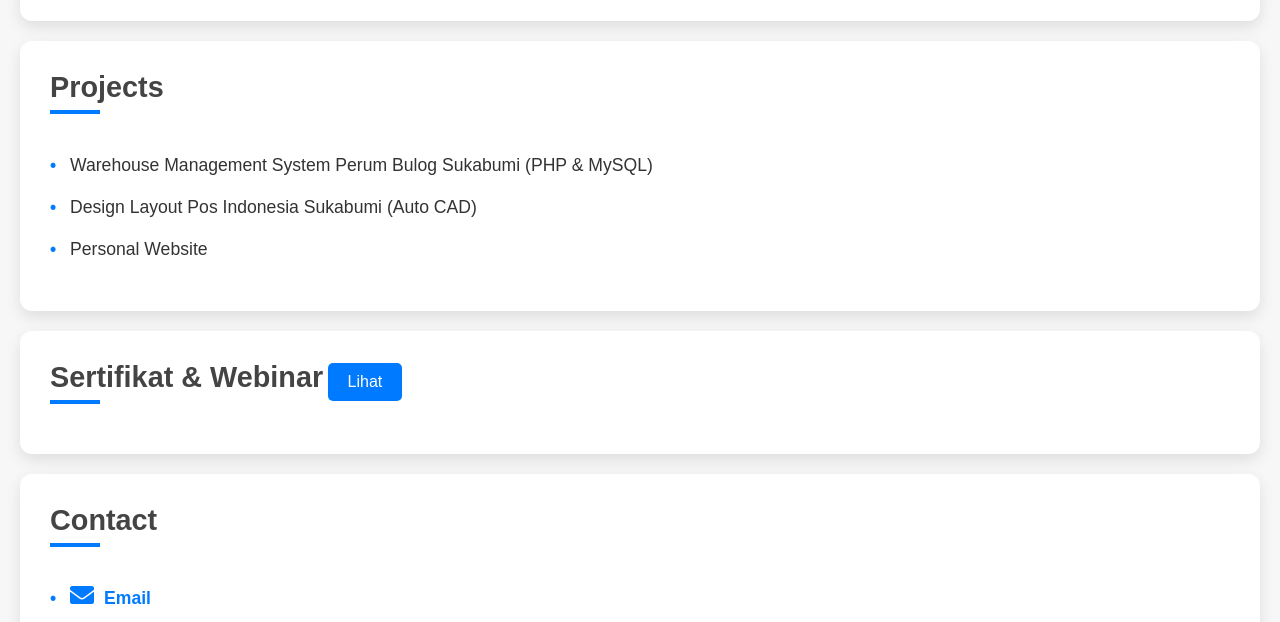
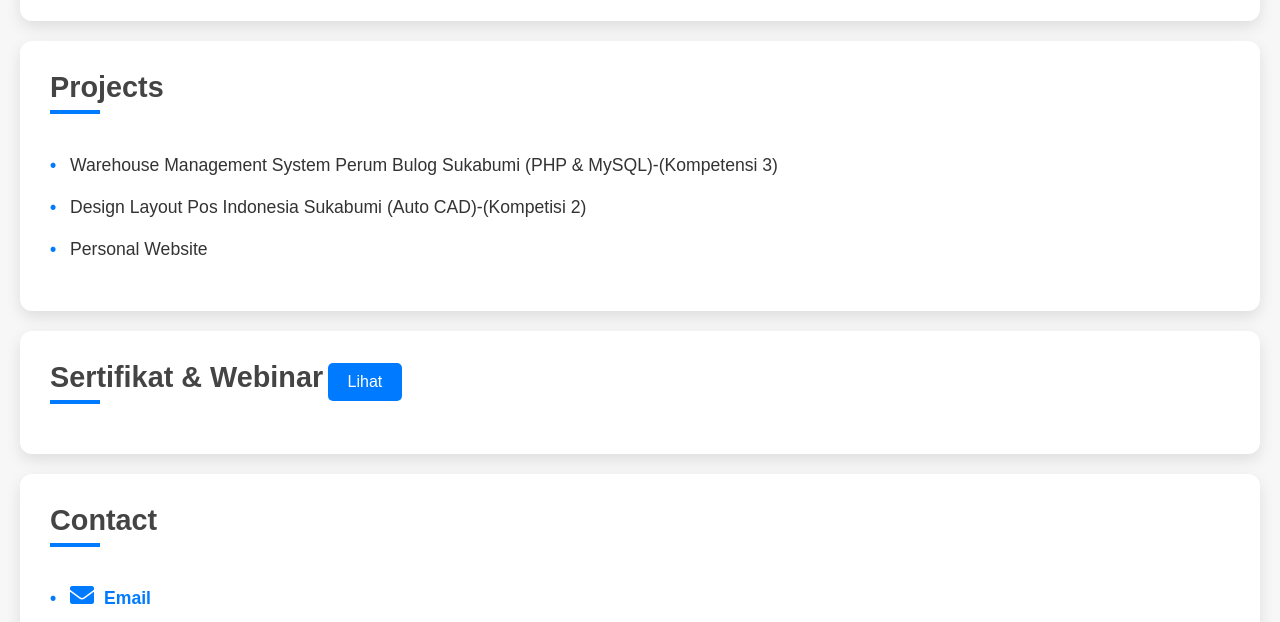
Before and after one commit to rifan1402/CV, a plain HTML site: page index.html in a window 1280 px wide. Shown: the part 1527-2149 px from the top of the page. Drawn offline with Linux system fonts and the light colour scheme.

Commit message:
index.html

```diff
--- a/index.html
+++ b/index.html
@@ -384,8 +384,8 @@
     <section class="section" id="projects">
         <h2>Projects</h2>
         <ul>
-            <li>Warehouse Management System Perum Bulog Sukabumi (PHP & MySQL)</li>
-            <li>Design Layout Pos Indonesia Sukabumi (Auto CAD)</li>
+            <li>Warehouse Management System Perum Bulog Sukabumi (PHP & MySQL)-(Kompetensi 3)</li>
+            <li>Design Layout Pos Indonesia Sukabumi (Auto CAD)-(Kompetisi 2)</li>
             <li>Personal Website</li>
         </ul>
     </section>
```
